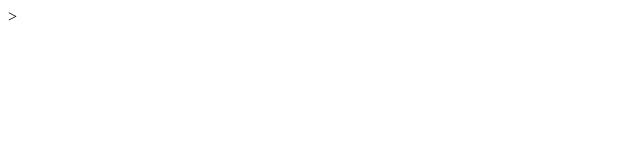
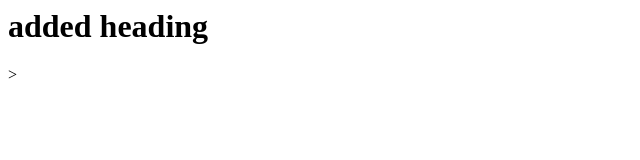
Before and after one commit to ngup44/git-one, a plain HTML site: page index.html in a window 1280 px wide. Shown: the whole page, without its empty margins (0-640 px from the left). Drawn offline with Linux system fonts and the light colour scheme.

Commit message:
added h1

```diff
--- a/index.html
+++ b/index.html
@@ -5,6 +5,6 @@
     <title>my Second Commit</title>
   </head>
   <body>
-
+<h1>added heading</h1>
   </body>
 </html>>
```
